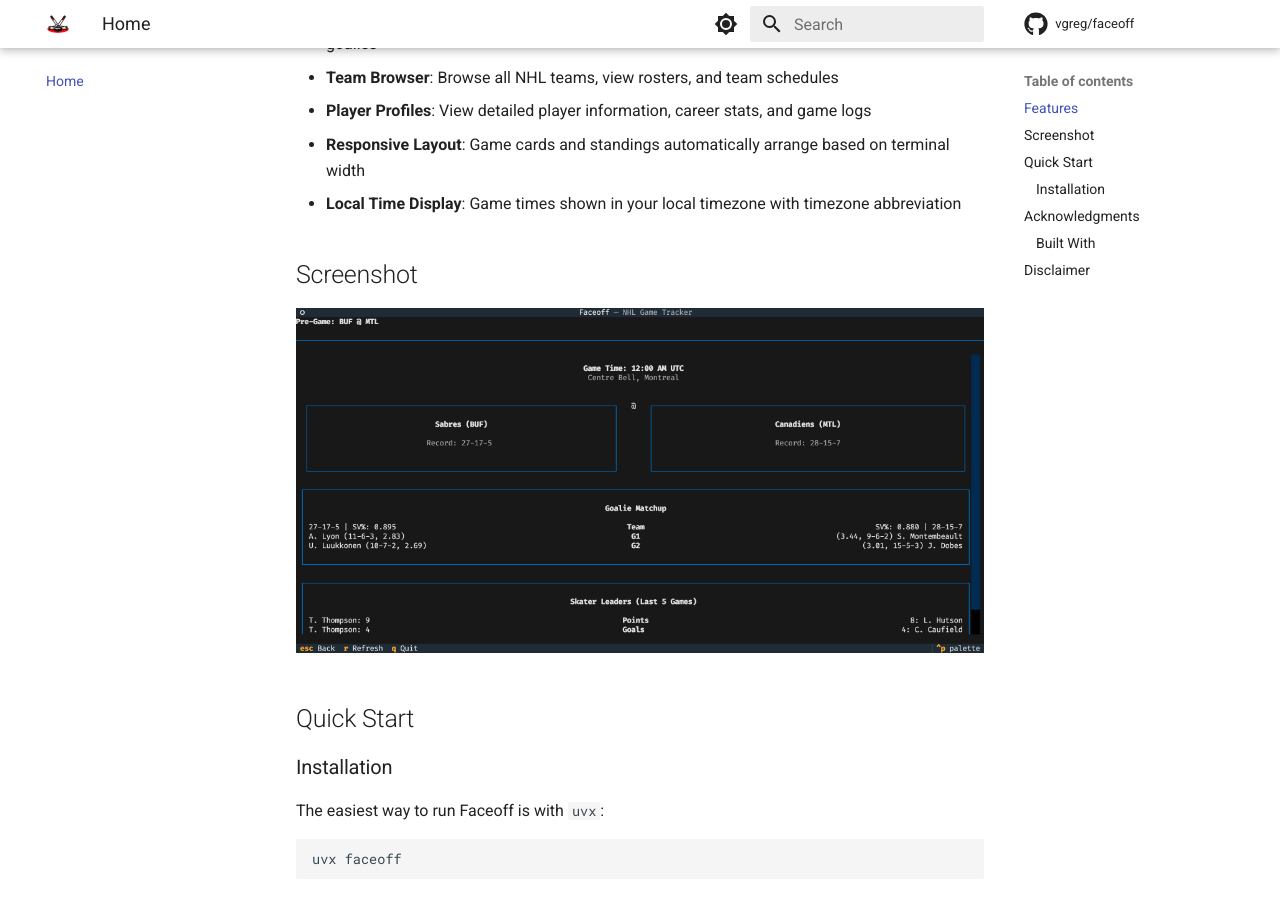
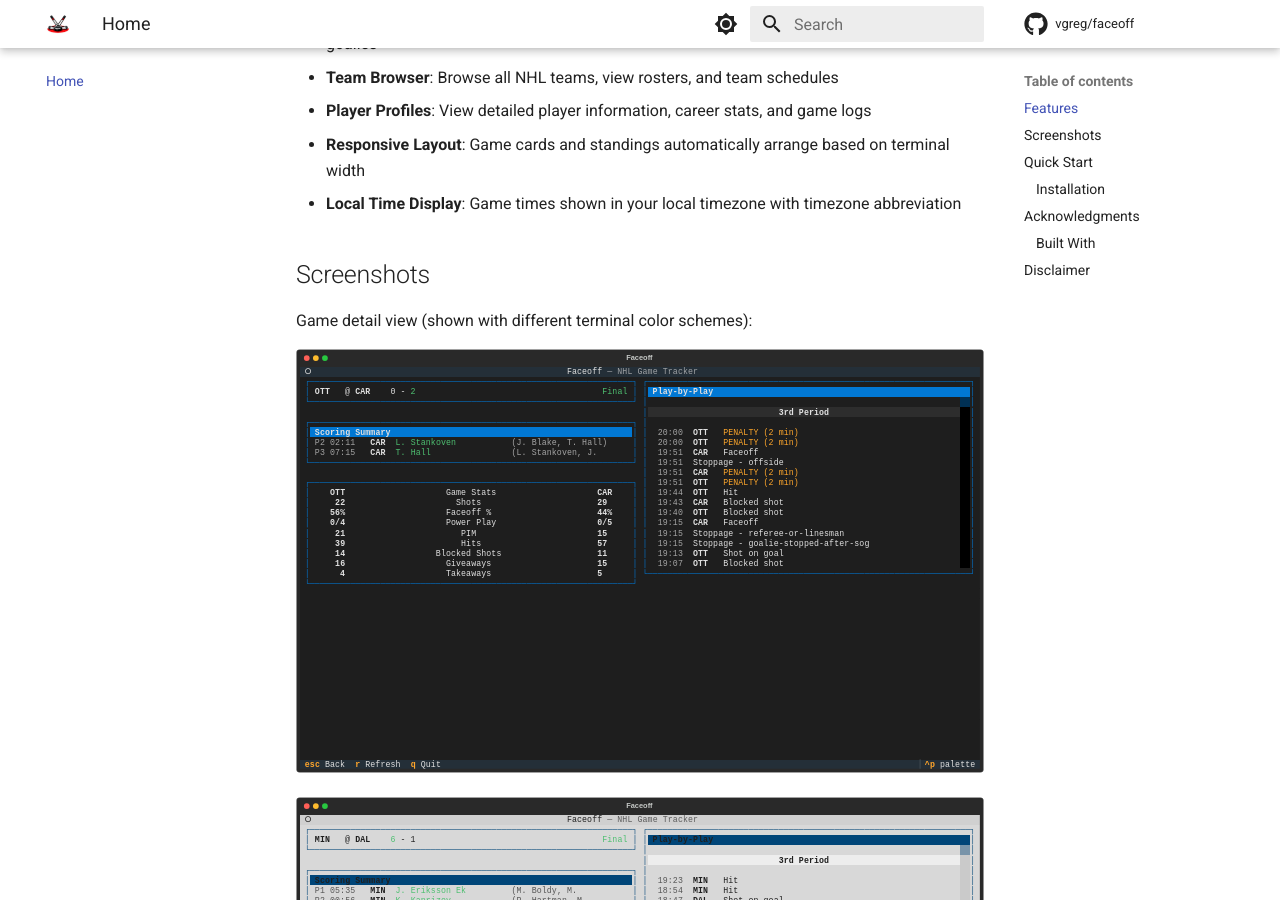
Before and after one commit to vgreg/faceoff, an MkDocs documentation site: the page built from docs/index.md, in a window 1280 px wide and 900 px high, scrolled down 808 px. Built offline with MkDocs 1.6.1 and Material for MkDocs 9.7.7, drawn with Linux system fonts in a browser that asks for light colours; comment, search, counter and statistics services are not loaded.

Commit message:
docs: add screenshot gallery to README and docs site
Replace the single screenshot placeholder with four SVG screenshots
showing the game detail view under three terminal color schemes and
the league standings view.

The screenshots live at screenshots/ for GitHub README rendering;
copies are placed under docs/assets/screenshots/ so MkDocs can serve
them from the docs site (mkdocs only bundles files under docs/).

Co-Authored-By: Claude Opus 4.7 (1M context) <noreply@anthropic.com>

```diff
--- a/docs/index.md
+++ b/docs/index.md
@@ -19,9 +19,19 @@ A terminal user interface (TUI) application for following NHL hockey games in re
 - **Responsive Layout**: Game cards and standings automatically arrange based on terminal width
 - **Local Time Display**: Game times shown in your local timezone with timezone abbreviation
 
-## Screenshot
+## Screenshots
 
-![Faceoff Screenshot](assets/screenshot.png)
+Game detail view (shown with different terminal color schemes):
+
+![Game detail view](assets/screenshots/Faceoff_2026-04-19T12_37_42_686318.svg)
+
+![Game detail view, dark theme](assets/screenshots/Faceoff_2026-04-19T12_38_12_746997.svg)
+
+![Game detail view, warm theme](assets/screenshots/Faceoff_2026-04-19T12_38_42_262656.svg)
+
+League standings:
+
+![League standings](assets/screenshots/Faceoff_2026-04-19T12_39_28_765694.svg)
 
 ## Quick Start
 
```
Also changed, not shown: README.md (+12 -2 lines), docs/assets/screenshots/Faceoff_2026-04-19T12_37_42_686318.svg (added), docs/assets/screenshots/Faceoff_2026-04-19T12_38_12_746997.svg (added), docs/assets/screenshots/Faceoff_2026-04-19T12_38_42_262656.svg (added), docs/assets/screenshots/Faceoff_2026-04-19T12_39_28_765694.svg (added), screenshots/Faceoff_2026-04-19T12_37_42_686318.svg (added), screenshots/Faceoff_2026-04-19T12_38_12_746997.svg (added), screenshots/Faceoff_2026-04-19T12_38_42_262656.svg (added), screenshots/Faceoff_2026-04-19T12_39_28_765694.svg (added).
